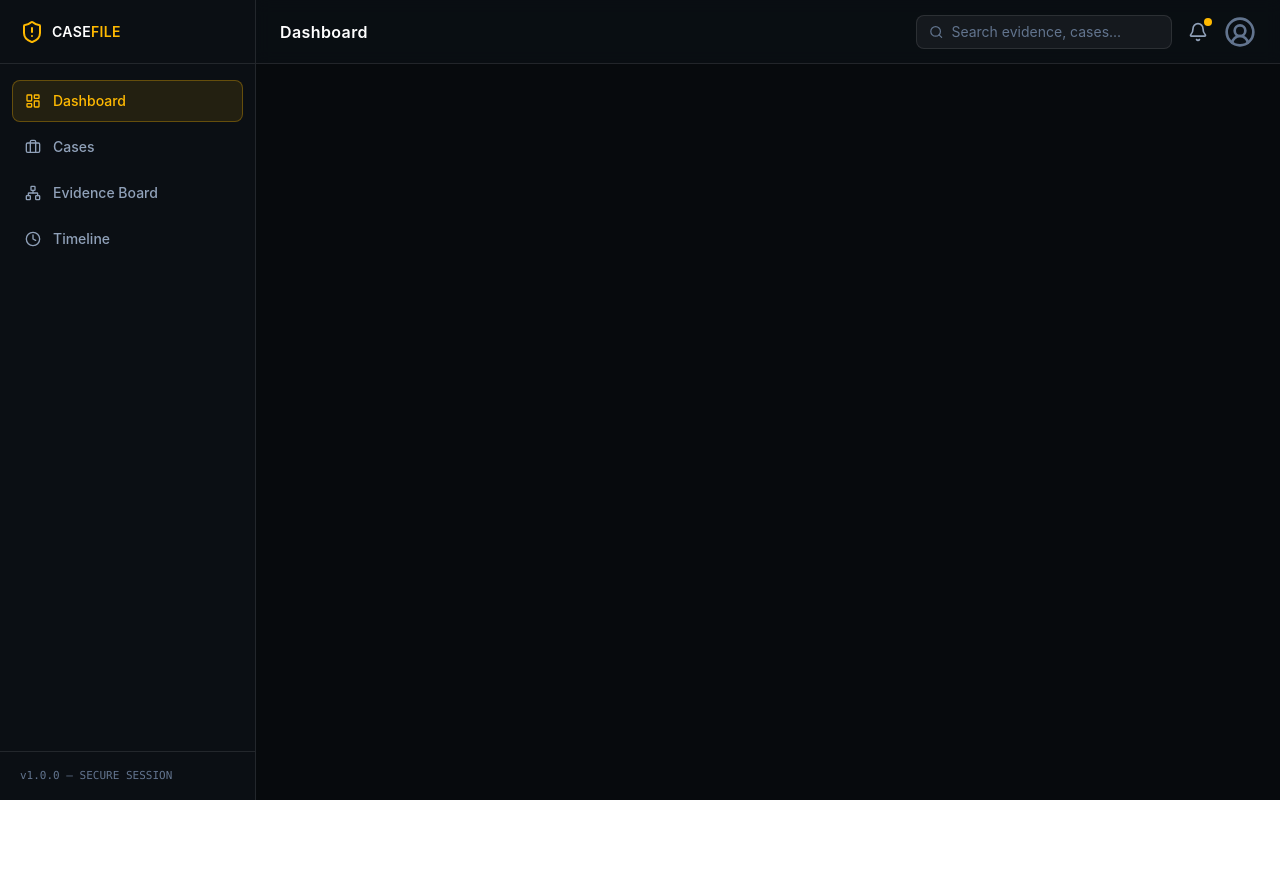
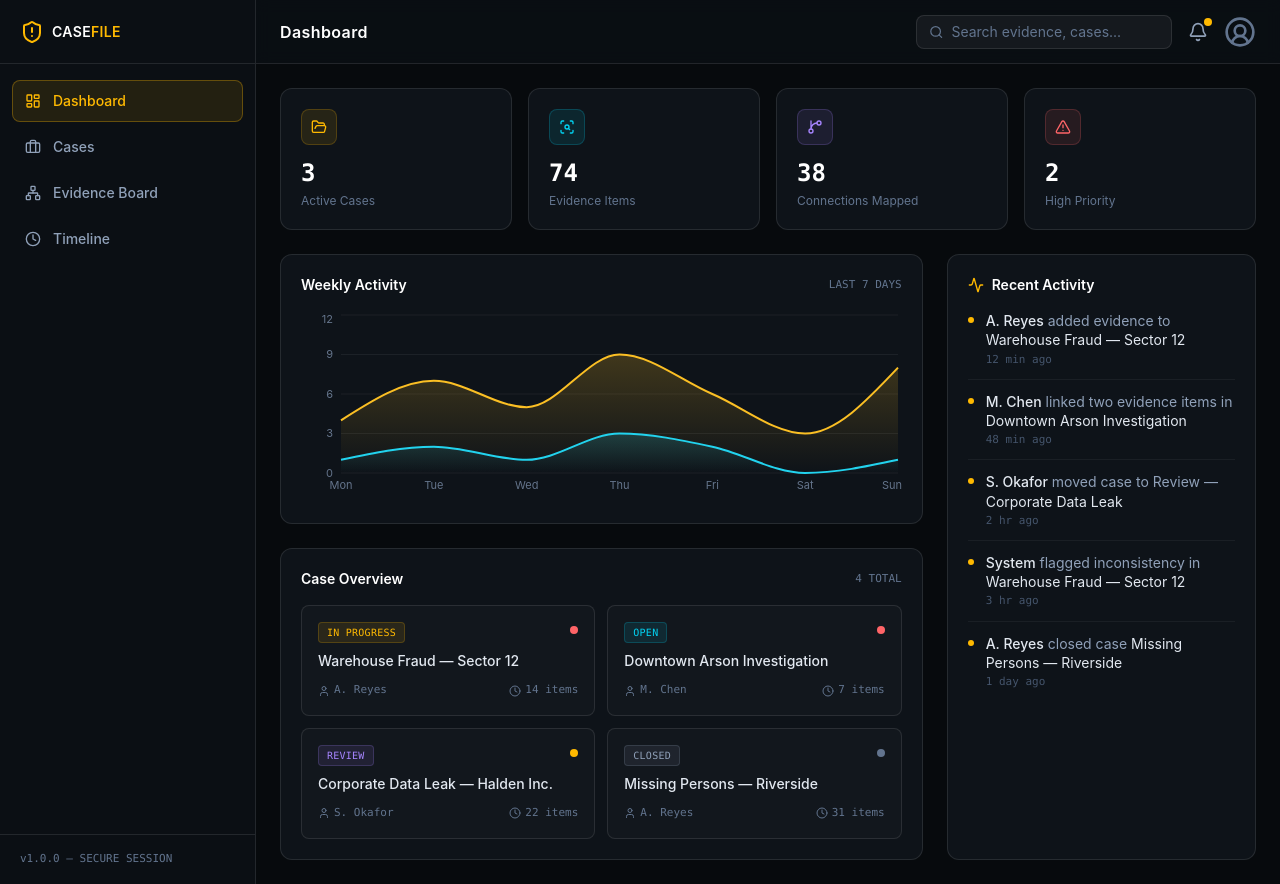
Before and after one commit to tanvie029-cpu/Investigation-board, a React (Vite) app: page / in a window 1280 px wide. Before the commit the page ends 800 px from the top, so only its background shows below. Built offline with nearby package versions, Linux system fonts and the light colour scheme.

Commit message:
implement investigation dashboard

```diff
--- a/src/App.tsx
+++ b/src/App.tsx
@@ -1,6 +1,7 @@
 import { useState } from 'react';
 import Sidebar from './components/layout/Sidebar';
 import Topbar from './components/layout/Topbar';
+import Dashboard from "./components/dashboard/Dashboard";
 import type { View } from './types';
 
 const viewTitles: Record<View, string> = {
@@ -39,7 +40,13 @@ export default function App() {
           onToggleSidebar={() => setSidebarOpen((prev) => !prev)}
         />
         <main className="flex-1 p-4 lg:p-6 text-slate-300">
-          {/* Section content will be injected here in later steps */}
+          {activeView === "dashboard" && <Dashboard />}
+
+          {activeView === "cases" && <div>Cases</div>}
+
+          {activeView === "board" && <div>Evidence Board</div>}
+
+          {activeView === "timeline" && <div>Timeline</div>}
         </main>
       </div>
     </div>
--- a/src/components/dashboard/ActivityChart.tsx
+++ b/src/components/dashboard/ActivityChart.tsx
@@ -0,0 +1,38 @@
+import { AreaChart, Area, XAxis, YAxis, Tooltip, ResponsiveContainer, CartesianGrid } from 'recharts';
+import { mockTrend } from '../../data/mockData';
+
+export default function ActivityChart() {
+  return (
+    <div className="bg-[#0E1319] border border-white/10 rounded-xl p-4 lg:p-5">
+      <div className="flex items-center justify-between mb-4">
+        <h3 className="text-sm font-semibold text-white">Weekly Activity</h3>
+        <span className="text-[11px] font-mono text-slate-500">LAST 7 DAYS</span>
+      </div>
+      <div className="h-48">
+        <ResponsiveContainer width="100%" height="100%">
+          <AreaChart data={mockTrend} margin={{ top: 4, right: 4, left: -20, bottom: 0 }}>
+            <defs>
+              <linearGradient id="evidenceGradient" x1="0" y1="0" x2="0" y2="1">
+                <stop offset="0%" stopColor="#fbbf24" stopOpacity={0.35} />
+                <stop offset="100%" stopColor="#fbbf24" stopOpacity={0} />
+              </linearGradient>
+              <linearGradient id="casesGradient" x1="0" y1="0" x2="0" y2="1">
+                <stop offset="0%" stopColor="#22d3ee" stopOpacity={0.3} />
+                <stop offset="100%" stopColor="#22d3ee" stopOpacity={0} />
+              </linearGradient>
+            </defs>
+            <CartesianGrid stroke="#ffffff0f" vertical={false} />
+            <XAxis dataKey="day" stroke="#64748b" fontSize={11} tickLine={false} axisLine={false} />
+            <YAxis stroke="#64748b" fontSize={11} tickLine={false} axisLine={false} />
+            <Tooltip
+              contentStyle={{ background: '#0B0F14', border: '1px solid #ffffff1a', borderRadius: 8, fontSize: 12 }}
+              labelStyle={{ color: '#e2e8f0' }}
+            />
+            <Area type="monotone" dataKey="evidence" stroke="#fbbf24" fill="url(#evidenceGradient)" strokeWidth={2} />
+            <Area type="monotone" dataKey="cases" stroke="#22d3ee" fill="url(#casesGradient)" strokeWidth={2} />
+          </AreaChart>
+        </ResponsiveContainer>
+      </div>
+    </div>
+  );
+}
--- /dev/null
+++ b/src/components/dashboard/ActivityFeed.tsx
@@ -0,0 +1,26 @@
+import { Activity } from 'lucide-react';
+import { mockActivity } from '../../data/mockData';
+
+export default function ActivityFeed() {
+  return (
+    <div className="bg-[#0E1319] border border-white/10 rounded-xl p-4 lg:p-5">
+      <div className="flex items-center gap-2 mb-4">
+        <Activity className="w-4 h-4 text-amber-400" />
+        <h3 className="text-sm font-semibold text-white">Recent Activity</h3>
+      </div>
+      <ul className="space-y-3">
+        {mockActivity.map((item) => (
+          <li key={item.id} className="flex gap-3 text-sm border-b border-white/5 pb-3 last:border-0 last:pb-0">
+            <div className="w-1.5 h-1.5 rounded-full bg-amber-400 mt-1.5 shrink-0" />
+            <p className="text-slate-400 leading-snug">
+              <span className="text-slate-200 font-medium">{item.actor}</span>{' '}
+              {item.action}{' '}
+              <span className="text-slate-200">{item.target}</span>
+              <span className="block text-[11px] text-slate-600 font-mono mt-0.5">{item.timestamp}</span>
+            </p>
+          </li>
+        ))}
+      </ul>
+    </div>
+  );
+}
--- /dev/null
+++ b/src/components/dashboard/CaseOverviewCards.tsx
@@ -0,0 +1,51 @@
+import { Clock, User } from 'lucide-react';
+import { mockCases } from '../../data/mockData';
+import type { CaseStatus, Priority } from '../../types';
+
+const statusStyles: Record<CaseStatus, string> = {
+  open: 'text-cyan-400 bg-cyan-400/10 border-cyan-400/20',
+  in_progress: 'text-amber-400 bg-amber-400/10 border-amber-400/20',
+  review: 'text-violet-400 bg-violet-400/10 border-violet-400/20',
+  closed: 'text-slate-400 bg-slate-400/10 border-slate-400/20',
+};
+
+const priorityDot: Record<Priority, string> = {
+  high: 'bg-red-400',
+  medium: 'bg-amber-400',
+  low: 'bg-slate-500',
+};
+
+export default function CaseOverviewCards() {
+  return (
+    <div className="bg-[#0E1319] border border-white/10 rounded-xl p-4 lg:p-5">
+      <div className="flex items-center justify-between mb-4">
+        <h3 className="text-sm font-semibold text-white">Case Overview</h3>
+        <span className="text-[11px] font-mono text-slate-500">{mockCases.length} TOTAL</span>
+      </div>
+      <div className="grid sm:grid-cols-2 gap-3">
+        {mockCases.map((c) => (
+          <div
+            key={c.id}
+            className="bg-white/[0.02] border border-white/10 rounded-lg p-4 hover:border-white/20 hover:bg-white/[0.04] transition-colors cursor-pointer"
+          >
+            <div className="flex items-start justify-between mb-2">
+              <span className={`text-[10px] font-mono uppercase tracking-wide px-2 py-0.5 rounded border ${statusStyles[c.status]}`}>
+                {c.status.replace('_', ' ')}
+              </span>
+              <span className={`w-2 h-2 rounded-full mt-1 ${priorityDot[c.priority]}`} />
+            </div>
+            <h4 className="text-sm font-medium text-slate-200 leading-snug mb-3">{c.title}</h4>
+            <div className="flex items-center justify-between text-[11px] text-slate-500 font-mono">
+              <span className="flex items-center gap-1">
+                <User className="w-3 h-3" /> {c.assignee}
+              </span>
+              <span className="flex items-center gap-1">
+                <Clock className="w-3 h-3" /> {c.evidenceCount} items
+              </span>
+            </div>
+          </div>
+        ))}
+      </div>
+    </div>
+  );
+}
--- /dev/null
+++ b/src/components/dashboard/Dashboard.tsx
@@ -0,0 +1,19 @@
+import StatsCards from './StatsCards';
+import ActivityChart from './ActivityChart';
+import ActivityFeed from './ActivityFeed';
+import CaseOverviewCards from './CaseOverviewCards';
+
+export default function Dashboard() {
+  return (
+    <div className="space-y-4 lg:space-y-6">
+      <StatsCards />
+      <div className="grid lg:grid-cols-3 gap-4 lg:gap-6">
+        <div className="lg:col-span-2 space-y-4 lg:space-y-6">
+          <ActivityChart />
+          <CaseOverviewCards />
+        </div>
+        <ActivityFeed />
+      </div>
+    </div>
+  );
+}
--- a/src/components/dashboard/StatsCards.tsx
+++ b/src/components/dashboard/StatsCards.tsx
@@ -0,0 +1,48 @@
+import { FolderOpen, ScanSearch, GitBranch, AlertTriangle } from 'lucide-react';
+import { mockCases } from '../../data/mockData';
+
+const stats = [
+  {
+    label: 'Active Cases',
+    value: mockCases.filter((c) => c.status !== 'closed').length,
+    icon: FolderOpen,
+    accent: 'text-amber-400 bg-amber-400/10 border-amber-400/20',
+  },
+  {
+    label: 'Evidence Items',
+    value: mockCases.reduce((sum, c) => sum + c.evidenceCount, 0),
+    icon: ScanSearch,
+    accent: 'text-cyan-400 bg-cyan-400/10 border-cyan-400/20',
+  },
+  {
+    label: 'Connections Mapped',
+    value: 38,
+    icon: GitBranch,
+    accent: 'text-violet-400 bg-violet-400/10 border-violet-400/20',
+  },
+  {
+    label: 'High Priority',
+    value: mockCases.filter((c) => c.priority === 'high').length,
+    icon: AlertTriangle,
+    accent: 'text-red-400 bg-red-400/10 border-red-400/20',
+  },
+];
+
+export default function StatsCards() {
+  return (
+    <div className="grid grid-cols-2 lg:grid-cols-4 gap-4">
+      {stats.map(({ label, value, icon: Icon, accent }) => (
+        <div
+          key={label}
+          className="bg-[#0E1319] border border-white/10 rounded-xl p-4 lg:p-5 hover:border-white/20 transition-colors"
+        >
+          <div className={`w-9 h-9 rounded-lg border flex items-center justify-center mb-3 ${accent}`}>
+            <Icon className="w-4 h-4" strokeWidth={2} />
+          </div>
+          <div className="text-2xl font-semibold text-white font-mono">{value}</div>
+          <div className="text-xs text-slate-500 mt-1">{label}</div>
+        </div>
+      ))}
+    </div>
+  );
+}
--- a/src/data/mockData.ts
+++ b/src/data/mockData.ts
@@ -0,0 +1,26 @@
+import type { Case, ActivityItem, TrendPoint } from '../types';
+
+export const mockCases: Case[] = [
+  { id: 'c1', title: 'Warehouse Fraud — Sector 12', status: 'in_progress', priority: 'high', createdAt: '2026-07-18', evidenceCount: 14, assignee: 'A. Reyes' },
+  { id: 'c2', title: 'Downtown Arson Investigation', status: 'open', priority: 'high', createdAt: '2026-07-20', evidenceCount: 7, assignee: 'M. Chen' },
+  { id: 'c3', title: 'Corporate Data Leak — Halden Inc.', status: 'review', priority: 'medium', createdAt: '2026-07-12', evidenceCount: 22, assignee: 'S. Okafor' },
+  { id: 'c4', title: 'Missing Persons — Riverside', status: 'closed', priority: 'low', createdAt: '2026-06-30', evidenceCount: 31, assignee: 'A. Reyes' },
+];
+
+export const mockActivity: ActivityItem[] = [
+  { id: 'a1', actor: 'A. Reyes', action: 'added evidence to', target: 'Warehouse Fraud — Sector 12', timestamp: '12 min ago' },
+  { id: 'a2', actor: 'M. Chen', action: 'linked two evidence items in', target: 'Downtown Arson Investigation', timestamp: '48 min ago' },
+  { id: 'a3', actor: 'S. Okafor', action: 'moved case to Review —', target: 'Corporate Data Leak', timestamp: '2 hr ago' },
+  { id: 'a4', actor: 'System', action: 'flagged inconsistency in', target: 'Warehouse Fraud — Sector 12', timestamp: '3 hr ago' },
+  { id: 'a5', actor: 'A. Reyes', action: 'closed case', target: 'Missing Persons — Riverside', timestamp: '1 day ago' },
+];
+
+export const mockTrend: TrendPoint[] = [
+  { day: 'Mon', evidence: 4, cases: 1 },
+  { day: 'Tue', evidence: 7, cases: 2 },
+  { day: 'Wed', evidence: 5, cases: 1 },
+  { day: 'Thu', evidence: 9, cases: 3 },
+  { day: 'Fri', evidence: 6, cases: 2 },
+  { day: 'Sat', evidence: 3, cases: 0 },
+  { day: 'Sun', evidence: 8, cases: 1 },
+];
```
Also changed, not shown: src/types/index.ts (+27 -1 lines).
